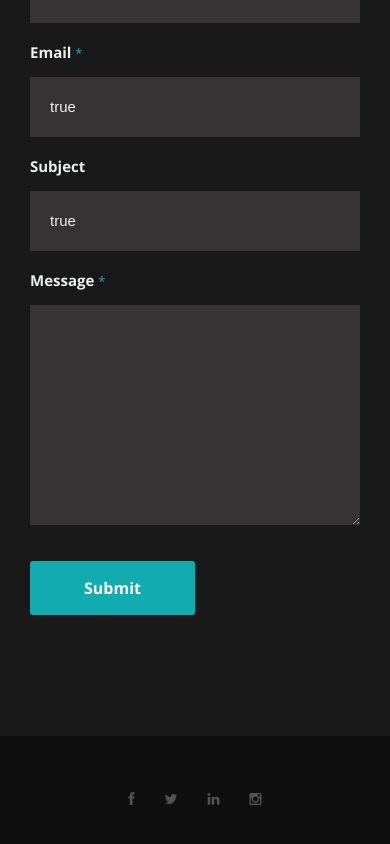
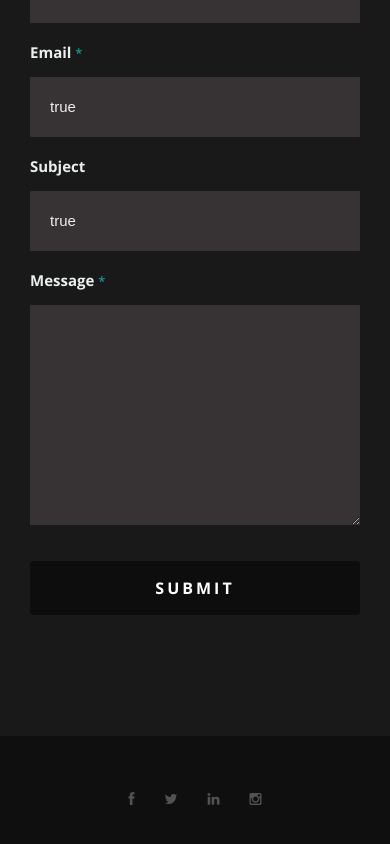
Before and after one commit to jedpeek/react-portfolio, a React (Create React App) app: page / in a window 390 px wide. Shown: the part 4000-4844 px from the top of the page. Built offline with nearby package versions, Linux system fonts and the light colour scheme.

Commit message:
custom button style

```diff
--- a/public/css/layout.css
+++ b/public/css/layout.css
@@ -858,7 +858,7 @@ call-to-action .button {
 	color: #fff;
 	background-color: #11ABB0;
 }
-#contact button.submit {
+#contact button.customSubmit {
 	text-transform: uppercase;
 	letter-spacing: 3px;
 	color:#fff;
@@ -870,7 +870,7 @@ call-to-action .button {
 	border-radius: 3px;
    margin-left: 26%;
 }
-#contact button.submit:hover {
+#contact button.customSubmit:hover {
 	color: #0D0D0D;
 	background: #fff;
 }
--- a/public/css/media-queries.css
+++ b/public/css/media-queries.css
@@ -308,7 +308,7 @@
      	margin-bottom: 6px;
       width: 100%;
    }
-   #contact button.customSubmit { margin: 30px 0 24px 0; width: 50%; }
+   #contact button.customSubmit { margin: 30px 0 24px 0; width: 100%; }
    #message-warning, #message-success {
       width: 100%;
       margin-left: 0;
--- a/src/components/contact/contact.js
+++ b/src/components/contact/contact.js
@@ -19,7 +19,7 @@ export default class Contact extends Component {
         <div className="row">
           <div className="eight columns">
             {/* form */}
-            <form action='/' id="contactForm" name="contactForm" method="post" data-netlify="true" data-netlify-honeypot="bot-field">
+            <form action id="contactForm" name="contactForm" method="post" data-netlify="true" data-netlify-honeypot="bot-field">
             <input type="hidden" name="form-name" value="contactForm" />
               <fieldset>
                 <div>
```
